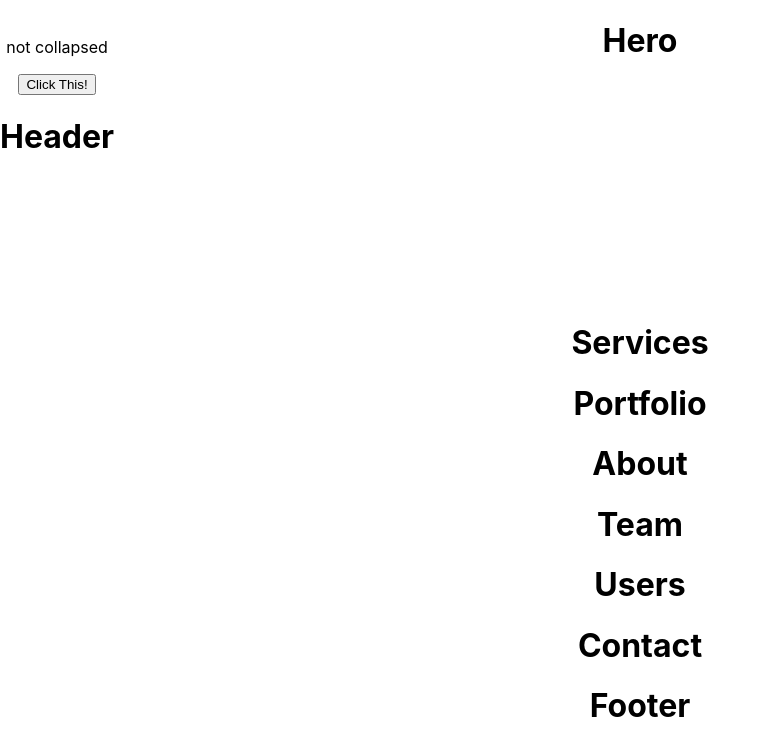
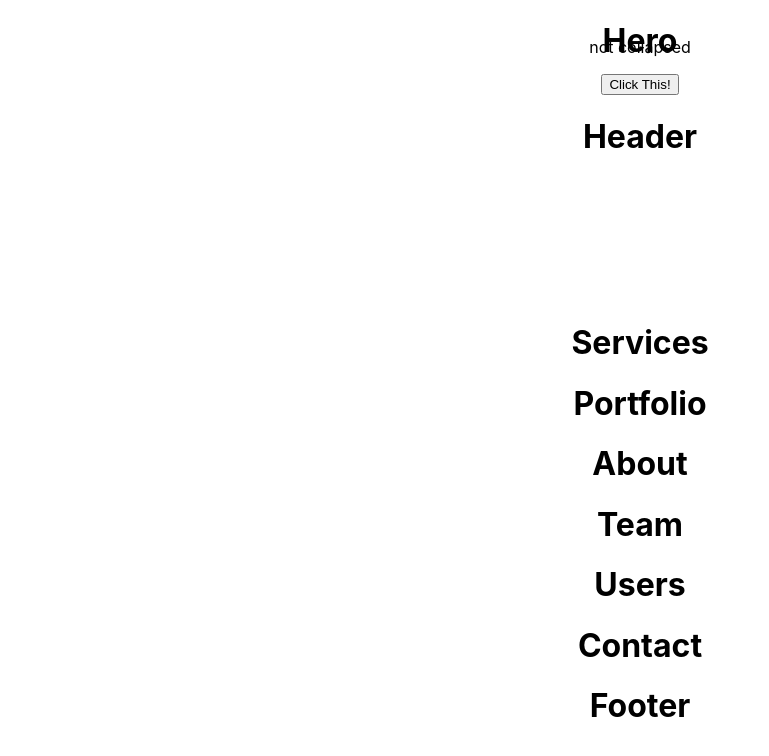
Before and after one commit to lacyjpr/agency, a React (Create React App) app: page / in a window 1280 px wide. Shown: the top 756 px of the page, without its empty margins (0-769 px from the left). Built offline with nearby package versions, Linux system fonts and the light colour scheme.

Commit message:
Set header width to 100%

```diff
--- a/src/Components/Header/Header.scss
+++ b/src/Components/Header/Header.scss
@@ -1,4 +1,5 @@
 .Header {
   text-align: center;
   position: fixed;
+  width: 100%;
 }
```
Also changed, not shown: src/Components/Header/Header.js (+0 -9 lines).
